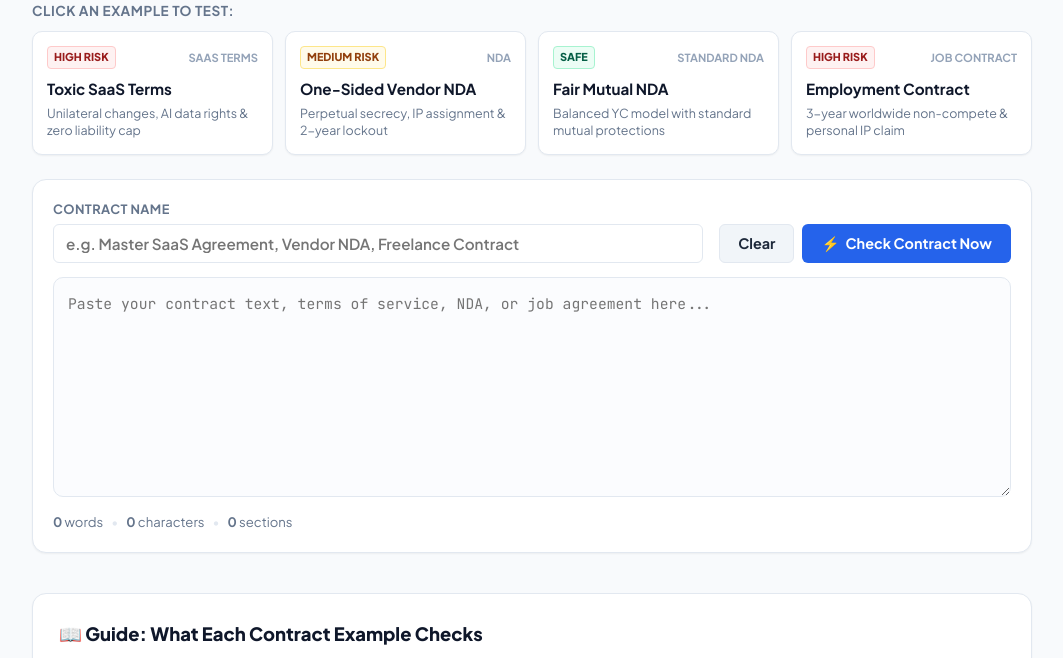
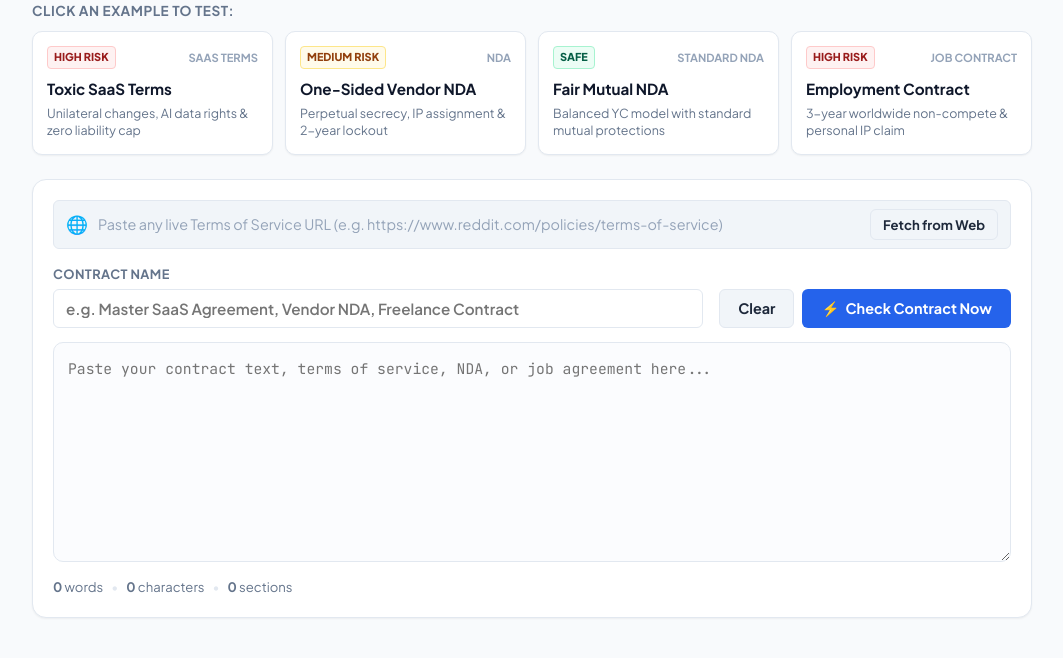
Before and after one commit to Abhijeet0848/LexiTrap, a Flask app: page / in a window 1280 px wide. Shown: the part 261-919 px from the top of the page, without its empty margins (108-1171 px from the left). Run offline with Flask 3, Linux system fonts and the light colour scheme.

Commit message:
Add real-time URL live fetching for web Terms of Service and Privacy Policies

```diff
--- a/app.py
+++ b/app.py
@@ -41,6 +41,77 @@ def get_sample_content(sample_id):
         "sample": meta,
         "text": text,
     })
+
+
+@app.route("/api/fetch-url", methods=["POST"])
+def fetch_url():
+    """Fetches and extracts clean text from a live Terms of Service URL."""
+    import urllib.request
+    import re
+    from html.parser import HTMLParser
+
+    class TextExtractor(HTMLParser):
+        def __init__(self):
+            super().__init__()
+            self.text_parts = []
+            self.ignore_tags = {"script", "style", "nav", "footer", "header", "noscript", "svg"}
+            self.current_tag = None
+
+        def handle_starttag(self, tag, attrs):
+            self.current_tag = tag.lower()
+
+        def handle_endtag(self, tag):
+            self.current_tag = None
+            if tag.lower() in {"p", "div", "h1", "h2", "h3", "h4", "li", "section", "article"}:
+                self.text_parts.append("\n")
+
+        def handle_data(self, data):
+            if self.current_tag not in self.ignore_tags:
+                clean = data.strip()
+                if clean:
+                    self.text_parts.append(clean + " ")
+
+        def get_text(self):
+            raw = "".join(self.text_parts)
+            return re.sub(r"\n{3,}", "\n\n", raw).strip()
+
+    data = request.get_json(silent=True) or {}
+    url = data.get("url", "").strip()
+
+    if not url:
+        return jsonify({"status": "error", "message": "URL cannot be empty."}), 400
+
+    if not (url.startswith("http://") or url.startswith("https://")):
+        url = "https://" + url
+
+    try:
+        req = urllib.request.Request(
+            url,
+            headers={"User-Agent": "Mozilla/5.0 (Windows NT 10.0; Win64; x64) AppleWebKit/537.36"}
+        )
+        with urllib.request.urlopen(req, timeout=8) as response:
+            html_content = response.read().decode("utf-8", errors="replace")
+
+        extractor = TextExtractor()
+        extractor.feed(html_content)
+        extracted_text = extractor.get_text()
+
+        if len(extracted_text) < 50:
+            return jsonify({"status": "error", "message": "Could not extract sufficient text from this URL."}), 400
+
+        # Extract page title from URL or domain
+        from urllib.parse import urlparse
+        parsed = urlparse(url)
+        doc_title = f"{parsed.netloc} Terms of Service"
+
+        return jsonify({
+            "status": "success",
+            "title": doc_title,
+            "text": extracted_text,
+            "url": url,
+        })
+    except Exception as e:
+        return jsonify({"status": "error", "message": f"Failed to fetch URL: {str(e)}"}), 500
 
 
 @app.route("/api/audit", methods=["POST"])
--- a/static/css/styles.css
+++ b/static/css/styles.css
@@ -294,6 +294,35 @@ body {
     box-shadow: var(--shadow-sm);
     padding: 20px;
     margin-bottom: 28px;
+}
+
+.url-fetch-bar {
+    display: flex;
+    align-items: center;
+    gap: 10px;
+    background-color: var(--bg-subtle);
+    border: 1px solid var(--border);
+    padding: 8px 12px;
+    border-radius: var(--radius-sm);
+    margin-bottom: 16px;
+}
+
+.url-icon {
+    font-size: 1.1rem;
+}
+
+.url-input {
+    flex: 1;
+    border: none;
+    background: transparent;
+    font-size: 0.9rem;
+    font-family: var(--font-main);
+    color: var(--text-heading);
+    outline: none;
+}
+
+.url-input::placeholder {
+    color: var(--text-light);
 }
 
 .editor-header {
--- a/static/js/app.js
+++ b/static/js/app.js
@@ -89,6 +89,57 @@ document.addEventListener("DOMContentLoaded", () => {
             console.error("Failed to load sample:", err);
             alert("Error loading sample contract.");
         }
+    }
+
+    // URL Fetcher Handler
+    const urlInput = document.getElementById("url-input");
+    const fetchUrlBtn = document.getElementById("fetch-url-btn");
+
+    async function handleFetchUrl() {
+        const url = urlInput.value.trim();
+        if (!url) {
+            alert("Please paste a valid Terms of Service URL.");
+            return;
+        }
+
+        const originalText = fetchUrlBtn.textContent;
+        fetchUrlBtn.textContent = "Fetching...";
+        fetchUrlBtn.disabled = true;
+
+        try {
+            const res = await fetch("/api/fetch-url", {
+                method: "POST",
+                headers: { "Content-Type": "application/json" },
+                body: JSON.stringify({ url: url })
+            });
+            const data = await res.json();
+            if (data.status === "success") {
+                contractTextarea.value = data.text;
+                docNameInput.value = data.title;
+                updateTextStats();
+                await runAudit();
+            } else {
+                alert("Could not fetch URL: " + (data.message || "Unknown error"));
+            }
+        } catch (err) {
+            console.error("Fetch URL error:", err);
+            alert("Failed to connect to the provided URL.");
+        } finally {
+            fetchUrlBtn.textContent = originalText;
+            fetchUrlBtn.disabled = false;
+        }
+    }
+
+    if (fetchUrlBtn) {
+        fetchUrlBtn.addEventListener("click", handleFetchUrl);
+    }
+    if (urlInput) {
+        urlInput.addEventListener("keydown", (e) => {
+            if (e.key === "Enter") {
+                e.preventDefault();
+                handleFetchUrl();
+            }
+        });
     }
 
     loadSampleBtns.forEach(btn => {
--- a/templates/index.html
+++ b/templates/index.html
@@ -80,6 +80,13 @@
 
         <!-- Input & Editor Area -->
         <section class="editor-card">
+            <!-- URL Fetcher Bar -->
+            <div class="url-fetch-bar">
+                <span class="url-icon">🌐</span>
+                <input type="text" id="url-input" class="url-input" placeholder="Paste any live Terms of Service URL (e.g. https://www.reddit.com/policies/terms-of-service)">
+                <button id="fetch-url-btn" class="btn btn-secondary btn-sm">Fetch from Web</button>
+            </div>
+
             <div class="editor-header">
                 <div class="doc-input-wrap">
                     <label for="doc-name-input" class="input-label">Contract Name</label>
```
